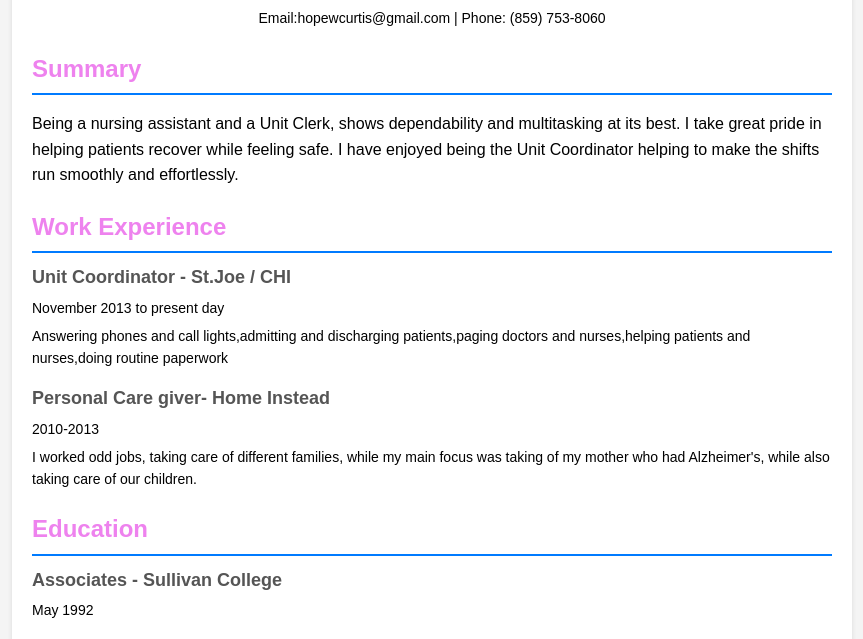
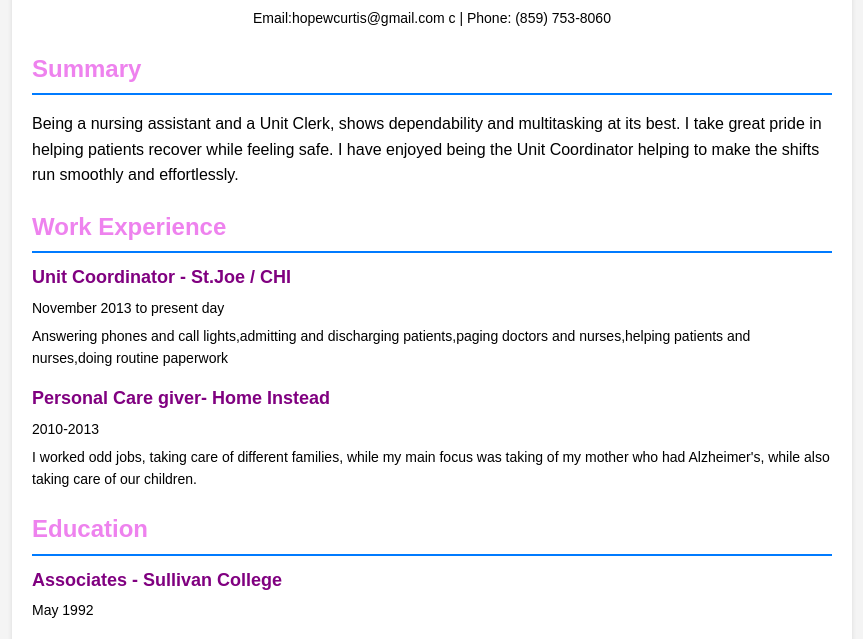
Before and after one commit to hwcurtis/hwcurtis.github.io, a plain HTML site: page index.html in a window 1280 px wide. Shown: the part 91-730 px from the top of the page, without its empty margins (208-1071 px from the left). Drawn offline with Linux system fonts and the light colour scheme.

Commit message:
color added

```diff
--- a/index.html
+++ b/index.html
@@ -56,7 +56,7 @@
         .item h3 {
             margin: 0;
             font-size: 18px;
-            color: #555;
+            color: purple;
         }
         .item p {
             margin: 5px 0;
@@ -73,9 +73,10 @@
             padding: 5px 10px;
             margin: 5px 5px 5px 0;
             border-radius: 4px;
-     #second {
-        font-style: italic;
-     }   }
+
+
+        }
+
     </style>
 
 
@@ -86,7 +87,7 @@
                 <h1>Hope Wiedemann Curtis</h1>
                 <p class="contact">
                     Email:hopewcurtis@gmail.com
-
+      c
 
 
 
```
